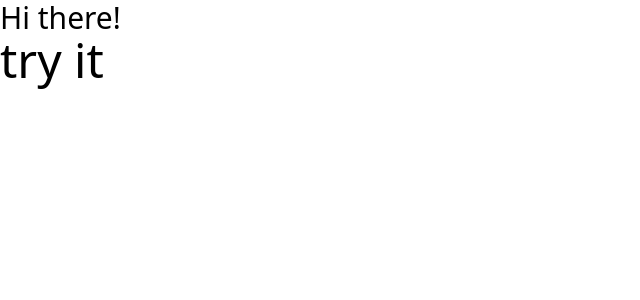
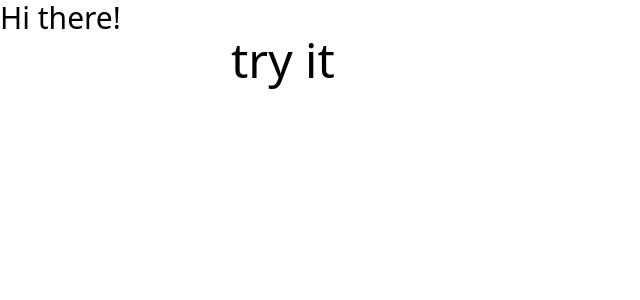
Before and after one commit to LavenderLemonade/anime-search, a React (Create React App) app in the folder anime-search/: page / in a window 1280 px wide. Shown: the top 300 px of the page, without its empty margins (0-640 px from the left). Built offline with nearby package versions, Linux system fonts and the light colour scheme.

Commit message:
aw yeah, now we have everything in place to do a search!

```diff
--- a/anime-search/src/Components/SearchShow.js
+++ b/anime-search/src/Components/SearchShow.js
@@ -5,9 +5,11 @@ import axios from 'axios';
 export default function SearchShow() {
 
     const [stuff, setStuff] = useState([]);
+    const [word, setWord] = useState('');
 
     class AnimeInfo {
-        constructor(title, synopsis, cover) {
+        constructor(id, title, synopsis, cover) {
+            this.Id = id;
             this.Title = title;
             this.Synopsis = synopsis;
             this.Cover = cover;
@@ -16,7 +18,7 @@ export default function SearchShow() {
 
     class InfoFactory {
         createInfo(props) {
-            return new AnimeInfo(props.title, props.synopsis, props.cover);
+            return new AnimeInfo(props.id, props.title, props.synopsis, props.cover);
         }
     }
 
@@ -29,34 +31,38 @@ export default function SearchShow() {
         }
     };
 
-    let url = 'https://kitsu.io/api/edge/anime?filter[text]=cowboy%20bebop';
+    let url = 'https://kitsu.io/api/edge/anime?filter[text]=';
+    let show = 'sword art';
+    let newurl = url + encodeURI(show);
 
-    function doCall() {
-        axios.get(url, config).then((response) => {
+    function doCall(searchWord) {
+        axios.get(url + encodeURI(word), config).then((response) => {
             console.log('length of the data is ' + response.data.data.length);
             for (let i = 0; i < response.data.data.length; i++) {
                 setStuff(stuff => [...stuff, factory.createInfo({
+                    id: response.data.data[i].id,
                     title: response.data.data[i].attributes.canonicalTitle,
                     synopsis: response.data.data[i].attributes.synopsis,
                     cover: response.data.data[i].attributes.posterImage.large
+
                 })]);
             }
+            console.log(response.data.data);
 
         });
 
 
     }
 
-    console.log(stuff);
-
-
-
-
     return (
         <div>
-            <button className='text-5xl' onClick={() => doCall()}>try it </button>
-            {stuff && stuff.map((anime) =>
-                <div>
+            <input
+                value={word}
+                onChange={e => setWord(e.target.value)}
+            />
+            <button className='text-5xl' onClick={() => doCall(word)}>try it </button>
+            {stuff && stuff.map((anime, id) =>
+                <div key={id}>
                     <p className='text-3xl'>Title : {anime.Title}</p>
                     <br></br>
                     <p className='text-3xl'> Synopsis: {anime.Synopsis}</p>
```
